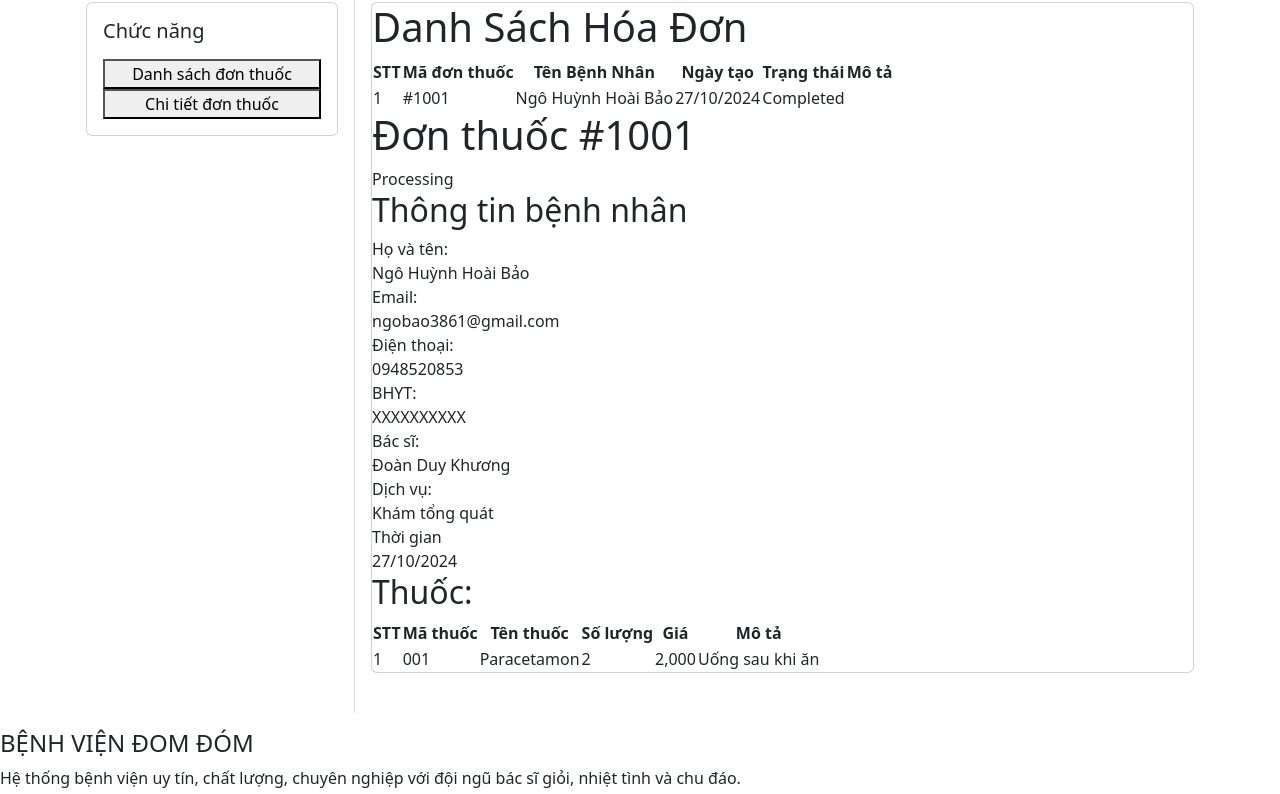
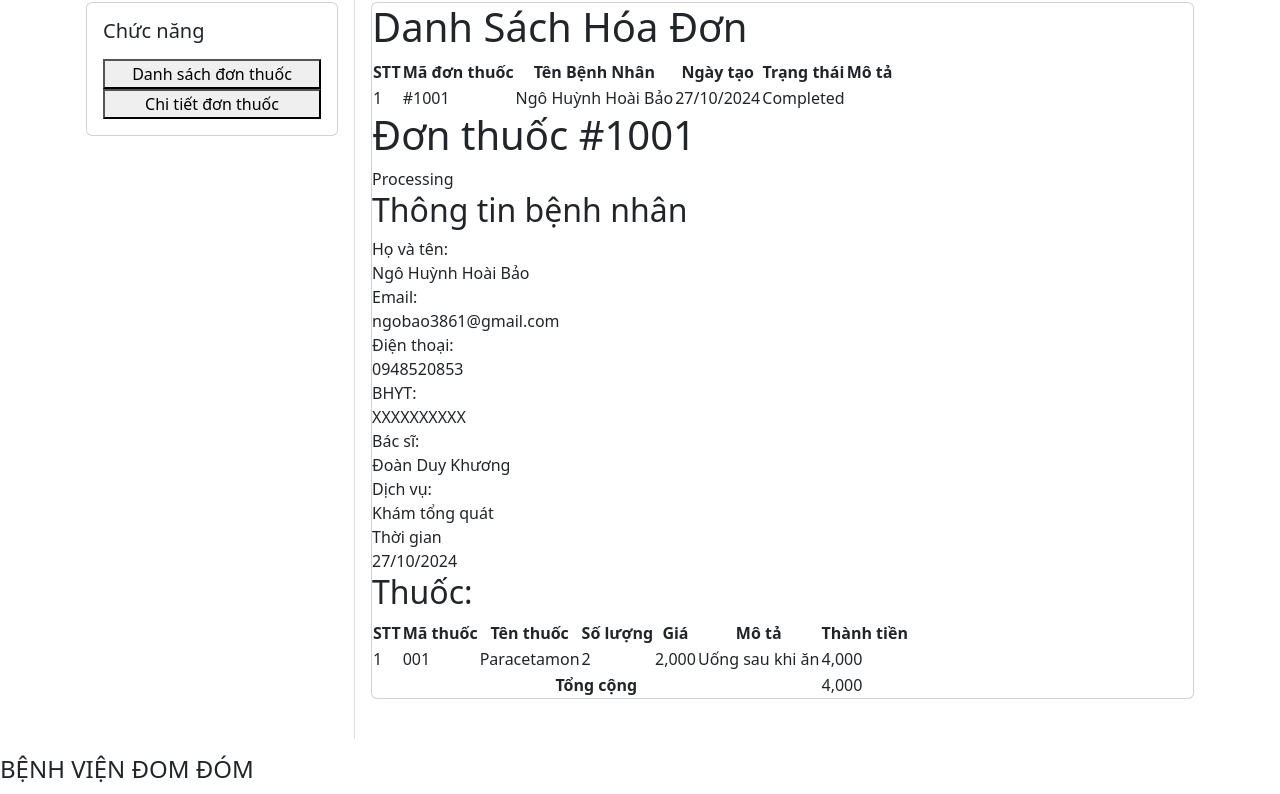
Before and after one commit to NgoBao-14/PTUD_DOMDOM, a PHP site: page / in a window 1280 px wide. Shown: the part 87-881 px from the top of the page. Run offline with PHP 8.4, Linux system fonts and the light colour scheme.

Commit message:
sua nvnt

```diff
--- a/view/nvnt/index.php
+++ b/view/nvnt/index.php
@@ -103,6 +103,8 @@
                                             <th style="text-align: center;">Số lượng</th>
                                             <th style="text-align: center;">Giá</th>
                                             <th style="text-align: center;">Mô tả</th>
+                                            <th style="text-align: center;">Thành tiền</th>
+
                                         </tr>
                                     </thead>
                                     <tbody>
@@ -113,6 +115,11 @@
                                             <td>2</td>
                                             <td>2,000</td>
                                             <td>Uống sau khi ăn</td>
+                                            <td>4,000</td>
+                                        </tr>
+                                        <tr>
+                                            <th colspan="6" style="text-align: center;">Tổng cộng</th>
+                                            <td>4,000</td>
                                         </tr>
                                     </tbody>
                                 </table>
```
